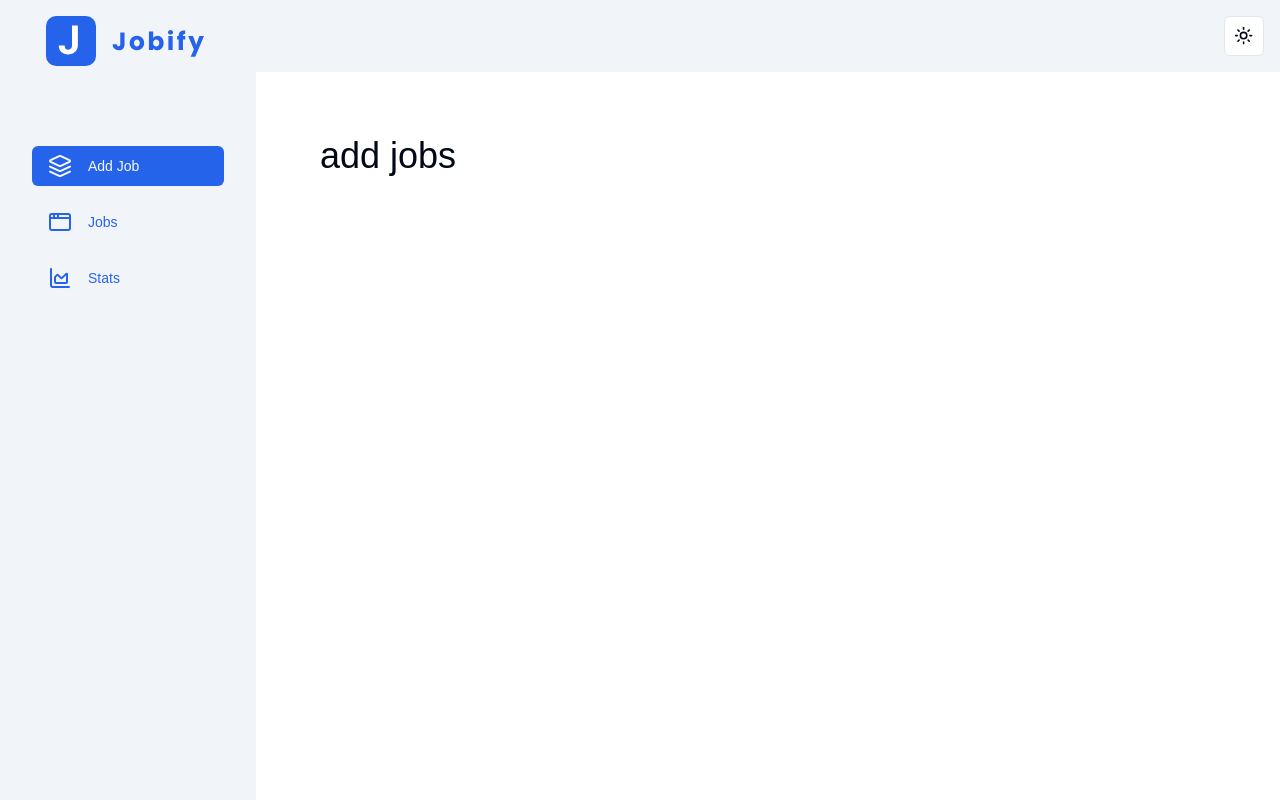
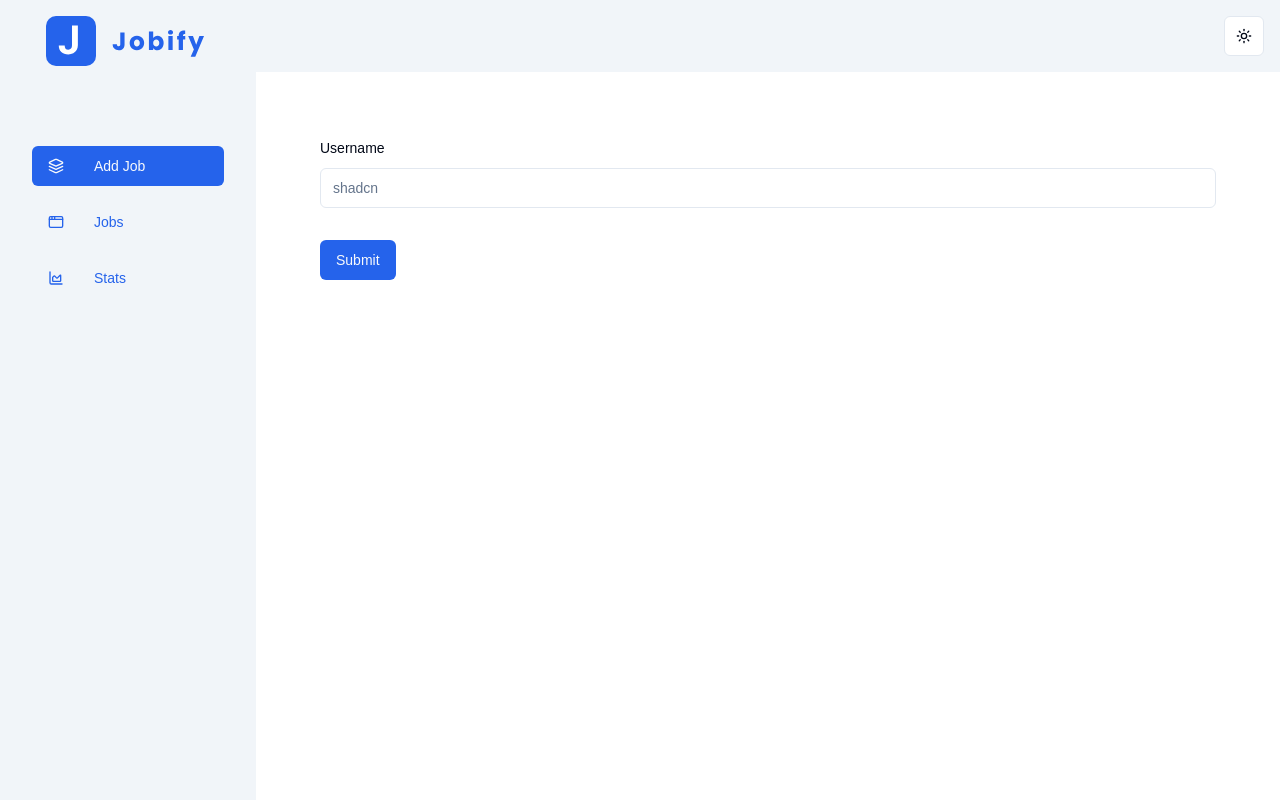
Before and after one commit to ChipLuxury-EWA/nextjs-course-smilga-application-tracker, a Next.js app: page /add-job in a window 1280 px wide. Built offline with nearby package versions, Linux system fonts and the light colour scheme.

Commit message:
added basic shadcn form

```diff
--- /dev/null
+++ b/app/(dashboard)/add-job/_components/CreateJobForm.tsx
@@ -0,0 +1,61 @@
+'use client';
+
+import { zodResolver } from '@hookform/resolvers/zod';
+import { useForm } from 'react-hook-form';
+import * as z from 'zod';
+
+import { Button } from '@/components/ui/button';
+import {
+  Form,
+  FormControl,
+  FormField,
+  FormItem,
+  FormLabel,
+  FormMessage,
+} from '@/components/ui/form';
+import { Input } from '@/components/ui/input';
+
+const formSchema = z.object({
+  username: z.string().min(2, {
+    message: 'Username must be at least 2 characters.',
+  }),
+});
+
+function CreateJobForm() {
+  // 1. Define your form.
+  const form = useForm<z.infer<typeof formSchema>>({
+    resolver: zodResolver(formSchema),
+    defaultValues: {
+      username: '',
+    },
+  });
+
+  // 2. Define a submit handler.
+  function onSubmit(values: z.infer<typeof formSchema>) {
+    // Do something with the form values.
+    // ✅ This will be type-safe and validated.
+    console.log(values);
+  }
+
+  return (
+    <Form {...form}>
+      <form onSubmit={form.handleSubmit(onSubmit)} className='space-y-8'>
+        <FormField
+          control={form.control}
+          name='username'
+          render={({ field }) => (
+            <FormItem>
+              <FormLabel>Username</FormLabel>
+              <FormControl>
+                <Input placeholder='shadcn' {...field} />
+              </FormControl>
+              <FormMessage />
+            </FormItem>
+          )}
+        />
+        <Button type='submit'>Submit</Button>
+      </form>
+    </Form>
+  );
+}
+export default CreateJobForm;
--- a/app/(dashboard)/add-job/page.tsx
+++ b/app/(dashboard)/add-job/page.tsx
@@ -1,4 +1,10 @@
+import CreateJobForm from "./_components/CreateJobForm";
+
 const AddJobPage = () => {
-  return <h1 className="text-4xl">add jobs </h1>;
+  return (
+    <>
+      <CreateJobForm />
+    </>
+  );
 };
 export default AddJobPage;
--- a/components/ui/button.tsx
+++ b/components/ui/button.tsx
@@ -5,7 +5,7 @@
 import { cn } from "@/lib/utils"
 
 const buttonVariants = cva(
-  "inline-flex items-center justify-center whitespace-nowrap rounded-md text-sm font-medium ring-offset-background transition-colors focus-visible:outline-none focus-visible:ring-2 focus-visible:ring-ring focus-visible:ring-offset-2 disabled:pointer-events-none disabled:opacity-50",
+  "inline-flex items-center justify-center gap-2 whitespace-nowrap rounded-md text-sm font-medium ring-offset-background transition-colors focus-visible:outline-none focus-visible:ring-2 focus-visible:ring-ring focus-visible:ring-offset-2 disabled:pointer-events-none disabled:opacity-50 [&_svg]:pointer-events-none [&_svg]:size-4 [&_svg]:shrink-0",
   {
     variants: {
       variant: {
--- /dev/null
+++ b/components/ui/form.tsx
@@ -0,0 +1,178 @@
+"use client"
+
+import * as React from "react"
+import * as LabelPrimitive from "@radix-ui/react-label"
+import { Slot } from "@radix-ui/react-slot"
+import {
+  Controller,
+  ControllerProps,
+  FieldPath,
+  FieldValues,
+  FormProvider,
+  useFormContext,
+} from "react-hook-form"
+
+import { cn } from "@/lib/utils"
+import { Label } from "@/components/ui/label"
+
+const Form = FormProvider
+
+type FormFieldContextValue<
+  TFieldValues extends FieldValues = FieldValues,
+  TName extends FieldPath<TFieldValues> = FieldPath<TFieldValues>
+> = {
+  name: TName
+}
+
+const FormFieldContext = React.createContext<FormFieldContextValue>(
+  {} as FormFieldContextValue
+)
+
+const FormField = <
+  TFieldValues extends FieldValues = FieldValues,
+  TName extends FieldPath<TFieldValues> = FieldPath<TFieldValues>
+>({
+  ...props
+}: ControllerProps<TFieldValues, TName>) => {
+  return (
+    <FormFieldContext.Provider value={{ name: props.name }}>
+      <Controller {...props} />
+    </FormFieldContext.Provider>
+  )
+}
+
+const useFormField = () => {
+  const fieldContext = React.useContext(FormFieldContext)
+  const itemContext = React.useContext(FormItemContext)
+  const { getFieldState, formState } = useFormContext()
+
+  const fieldState = getFieldState(fieldContext.name, formState)
+
+  if (!fieldContext) {
+    throw new Error("useFormField should be used within <FormField>")
+  }
+
+  const { id } = itemContext
+
+  return {
+    id,
+    name: fieldContext.name,
+    formItemId: `${id}-form-item`,
+    formDescriptionId: `${id}-form-item-description`,
+    formMessageId: `${id}-form-item-message`,
+    ...fieldState,
+  }
+}
+
+type FormItemContextValue = {
+  id: string
+}
+
+const FormItemContext = React.createContext<FormItemContextValue>(
+  {} as FormItemContextValue
+)
+
+const FormItem = React.forwardRef<
+  HTMLDivElement,
+  React.HTMLAttributes<HTMLDivElement>
+>(({ className, ...props }, ref) => {
+  const id = React.useId()
+
+  return (
+    <FormItemContext.Provider value={{ id }}>
+      <div ref={ref} className={cn("space-y-2", className)} {...props} />
+    </FormItemContext.Provider>
+  )
+})
+FormItem.displayName = "FormItem"
+
+const FormLabel = React.forwardRef<
+  React.ElementRef<typeof LabelPrimitive.Root>,
+  React.ComponentPropsWithoutRef<typeof LabelPrimitive.Root>
+>(({ className, ...props }, ref) => {
+  const { error, formItemId } = useFormField()
+
+  return (
+    <Label
+      ref={ref}
+      className={cn(error && "text-destructive", className)}
+      htmlFor={formItemId}
+      {...props}
+    />
+  )
+})
+FormLabel.displayName = "FormLabel"
+
+const FormControl = React.forwardRef<
+  React.ElementRef<typeof Slot>,
+  React.ComponentPropsWithoutRef<typeof Slot>
+>(({ ...props }, ref) => {
+  const { error, formItemId, formDescriptionId, formMessageId } = useFormField()
+
+  return (
+    <Slot
+      ref={ref}
+      id={formItemId}
+      aria-describedby={
+        !error
+          ? `${formDescriptionId}`
+          : `${formDescriptionId} ${formMessageId}`
+      }
+      aria-invalid={!!error}
+      {...props}
+    />
+  )
+})
+FormControl.displayName = "FormControl"
+
+const FormDescription = React.forwardRef<
+  HTMLParagraphElement,
+  React.HTMLAttributes<HTMLParagraphElement>
+>(({ className, ...props }, ref) => {
+  const { formDescriptionId } = useFormField()
+
+  return (
+    <p
+      ref={ref}
+      id={formDescriptionId}
+      className={cn("text-sm text-muted-foreground", className)}
+      {...props}
+    />
+  )
+})
+FormDescription.displayName = "FormDescription"
+
+const FormMessage = React.forwardRef<
+  HTMLParagraphElement,
+  React.HTMLAttributes<HTMLParagraphElement>
+>(({ className, children, ...props }, ref) => {
+  const { error, formMessageId } = useFormField()
+  const body = error ? String(error?.message) : children
+
+  if (!body) {
+    return null
+  }
+
+  return (
+    <p
+      ref={ref}
+      id={formMessageId}
+      className={cn("text-sm font-medium text-destructive", className)}
+      {...props}
+    >
+      {body}
+    </p>
+  )
+})
+FormMessage.displayName = "FormMessage"
+
+export {
+  useFormField,
+  Form,
+  FormItem,
+  FormLabel,
+  FormControl,
+  FormDescription,
+  FormMessage,
+  FormField,
+}
--- /dev/null
+++ b/components/ui/input.tsx
@@ -0,0 +1,25 @@
+import * as React from "react"
+
+import { cn } from "@/lib/utils"
+
+export interface InputProps
+  extends React.InputHTMLAttributes<HTMLInputElement> {}
+
+const Input = React.forwardRef<HTMLInputElement, InputProps>(
+  ({ className, type, ...props }, ref) => {
+    return (
+      <input
+        type={type}
+        className={cn(
+          "flex h-10 w-full rounded-md border border-input bg-background px-3 py-2 text-sm ring-offset-background file:border-0 file:bg-transparent file:text-sm file:font-medium file:text-foreground placeholder:text-muted-foreground focus-visible:outline-none focus-visible:ring-2 focus-visible:ring-ring focus-visible:ring-offset-2 disabled:cursor-not-allowed disabled:opacity-50",
+          className
+        )}
+        ref={ref}
+        {...props}
+      />
+    )
+  }
+)
+Input.displayName = "Input"
+
+export { Input }
--- /dev/null
+++ b/components/ui/label.tsx
@@ -0,0 +1,26 @@
+"use client"
+
+import * as React from "react"
+import * as LabelPrimitive from "@radix-ui/react-label"
+import { cva, type VariantProps } from "class-variance-authority"
+
+import { cn } from "@/lib/utils"
+
+const labelVariants = cva(
+  "text-sm font-medium leading-none peer-disabled:cursor-not-allowed peer-disabled:opacity-70"
+)
+
+const Label = React.forwardRef<
+  React.ElementRef<typeof LabelPrimitive.Root>,
+  React.ComponentPropsWithoutRef<typeof LabelPrimitive.Root> &
+    VariantProps<typeof labelVariants>
+>(({ className, ...props }, ref) => (
+  <LabelPrimitive.Root
+    ref={ref}
+    className={cn(labelVariants(), className)}
+    {...props}
+  />
+))
+Label.displayName = LabelPrimitive.Root.displayName
+
+export { Label }
--- a/package.json
+++ b/package.json
@@ -10,8 +10,10 @@
   },
   "dependencies": {
     "@clerk/nextjs": "^5.7.5",
+    "@hookform/resolvers": "^3.9.1",
     "@prisma/client": "^5.20.0",
     "@radix-ui/react-dropdown-menu": "^2.1.2",
+    "@radix-ui/react-label": "^2.1.0",
     "@radix-ui/react-slot": "^1.1.0",
     "@tanstack/react-query": "^5.59.9",
     "@tanstack/react-query-devtools": "^5.59.9",
@@ -24,9 +26,11 @@
     "prisma": "^5.20.0",
     "react": "^18",
     "react-dom": "^18",
+    "react-hook-form": "^7.53.1",
     "recharts": "^2.13.0",
     "tailwind-merge": "^2.5.3",
-    "tailwindcss-animate": "^1.0.7"
+    "tailwindcss-animate": "^1.0.7",
+    "zod": "^3.23.8"
   },
   "devDependencies": {
     "@types/node": "^20",
```
Also changed, not shown: 1 other file (tests, documents, lock files or other folders).
